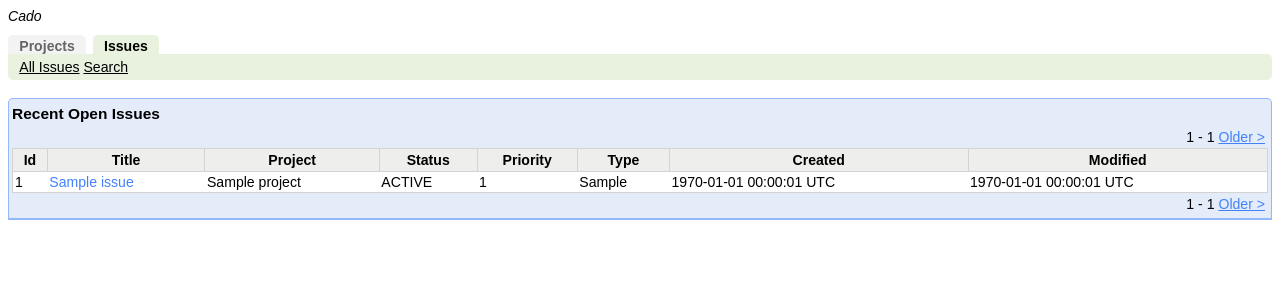
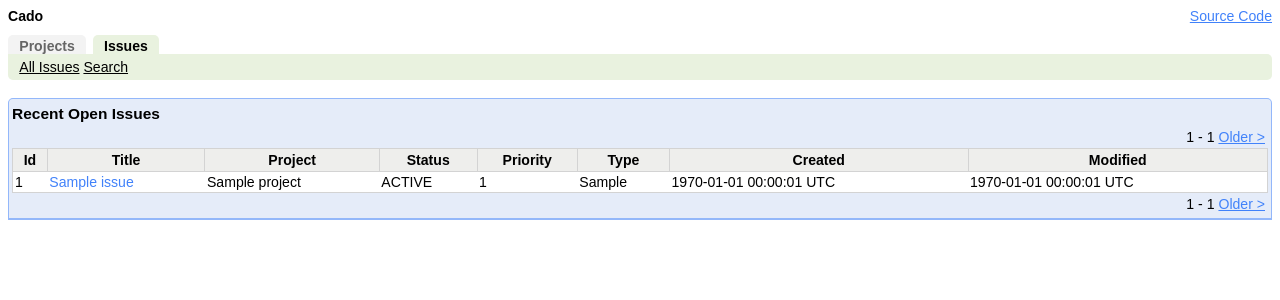
Before and after one commit to aryanrsuri/cado, a FastAPI app: page /issues in a window 1280 px wide. Shown: the top 300 px of the page. Run offline with FastAPI, Linux system fonts and the light colour scheme; tables that the repository leaves empty hold one stand-in row (values such as "Sample post").

Commit message:
chore
Signed-off-by: Aryan Suri <aryanrsuri@gmail.com>

```diff
--- a/static/css/style.css
+++ b/static/css/style.css
@@ -4,7 +4,6 @@ body {
   background-color: #fff;
 }
 
-/* Looks like a no-op, but inputs don't inherit font-size otherwise. */
 input {
   font-size: 100%;
 }
@@ -16,13 +15,15 @@ form {
 a {
   color: #4182fa;
 }
+a:visited {
+  color: #a32a91;
+}
 
 h3 {
   margin-top: 0.5em;
   margin-bottom: 0.5em;
 }
 
-/* Make h1 headers lighter */
 h1 {
   font-weight: normal;
   margin-top: 0px;
@@ -38,7 +39,6 @@ h1 {
   white-space: nowrap;
 }
 
-/* Styles for the history table */
 table.history {
   border-width: 0px;
   border-spacing: 0px;
@@ -50,7 +50,6 @@ table.history td, th {
   padding: 3px;
 }
 
-/* Issue lists */
 .issue-list {
   background-color: #E5ECF9;
   border: 1px solid  #93b7fa;
@@ -101,7 +100,6 @@ table.history td, th {
   word-wrap: break-word;
 }
 
-/* Issue description. */
 .description {
   background-color: #e5ecf9;
   margin-top: 0;
@@ -119,7 +117,6 @@ table.history td, th {
   white-space: pre-wrap;
 }
 
-/* Main menu */
 .mainmenu {
   margin-top: 1em;
 }
@@ -164,7 +161,6 @@ table.history td, th {
   color: #666;
 }
 
-/* Gantt */
 .gantt {
   background-color: #E5ECF9;
   border: 1px solid #93b7fa;
@@ -328,7 +324,6 @@ table.history td, th {
   padding: 8px;
 }
 
-/* Comment section */
 .comment-section {
   margin-top: 2em;
   background: #f4f7ff;
@@ -498,7 +493,6 @@ details.comment-item {
   height: 2em;
 }
 
-/* Queues table */
 table#queues {
   border-collapse: collapse;
   width: 100%;
@@ -512,7 +506,6 @@ table#queues td {
   padding: 2px;
 }
 
-/* Form tables */
 .formtable th {
   padding-top: 6px;
   vertical-align: top;
--- a/templates/base.html
+++ b/templates/base.html
@@ -8,7 +8,10 @@
     <link rel="stylesheet" href="/static/css/style.css">
 </head>
 <body>
-    <i>Cado</i>
+    <div align="right">
+      <div style="float:left;font-weight:bold;">Cado</div>
+      <a target="_blank" href="https://github.com/aryanrsuri/cado">Source Code</a>
+    </div>
     <div class="mainmenu">
         <a href="/" class="{{ 'active' if active_page == 'projects' else 'inactive' }}">Projects</a>
         <a href="/issues" class="{{ 'active' if active_page == 'issues' else 'inactive' }}">Issues</a>
```
